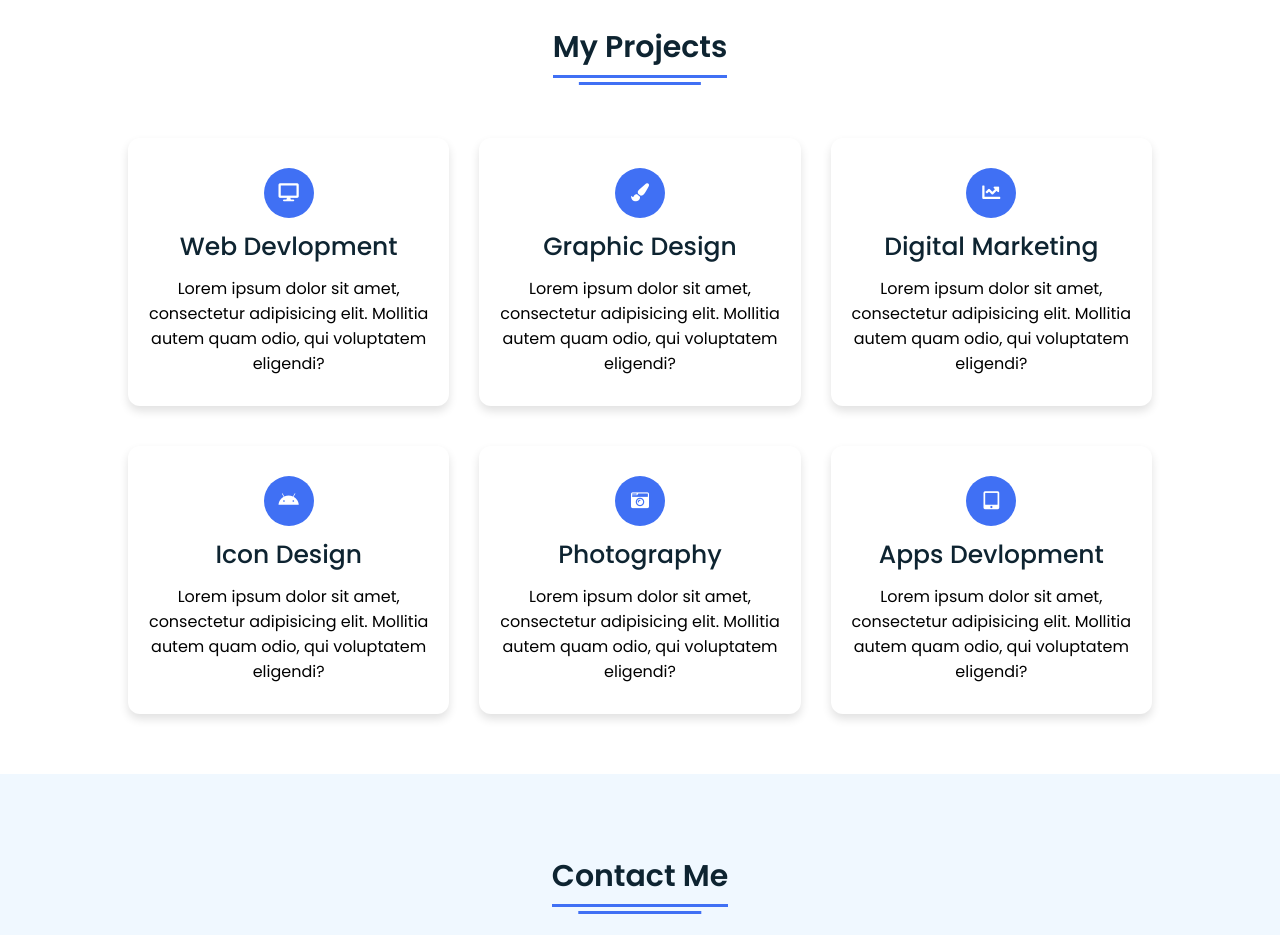
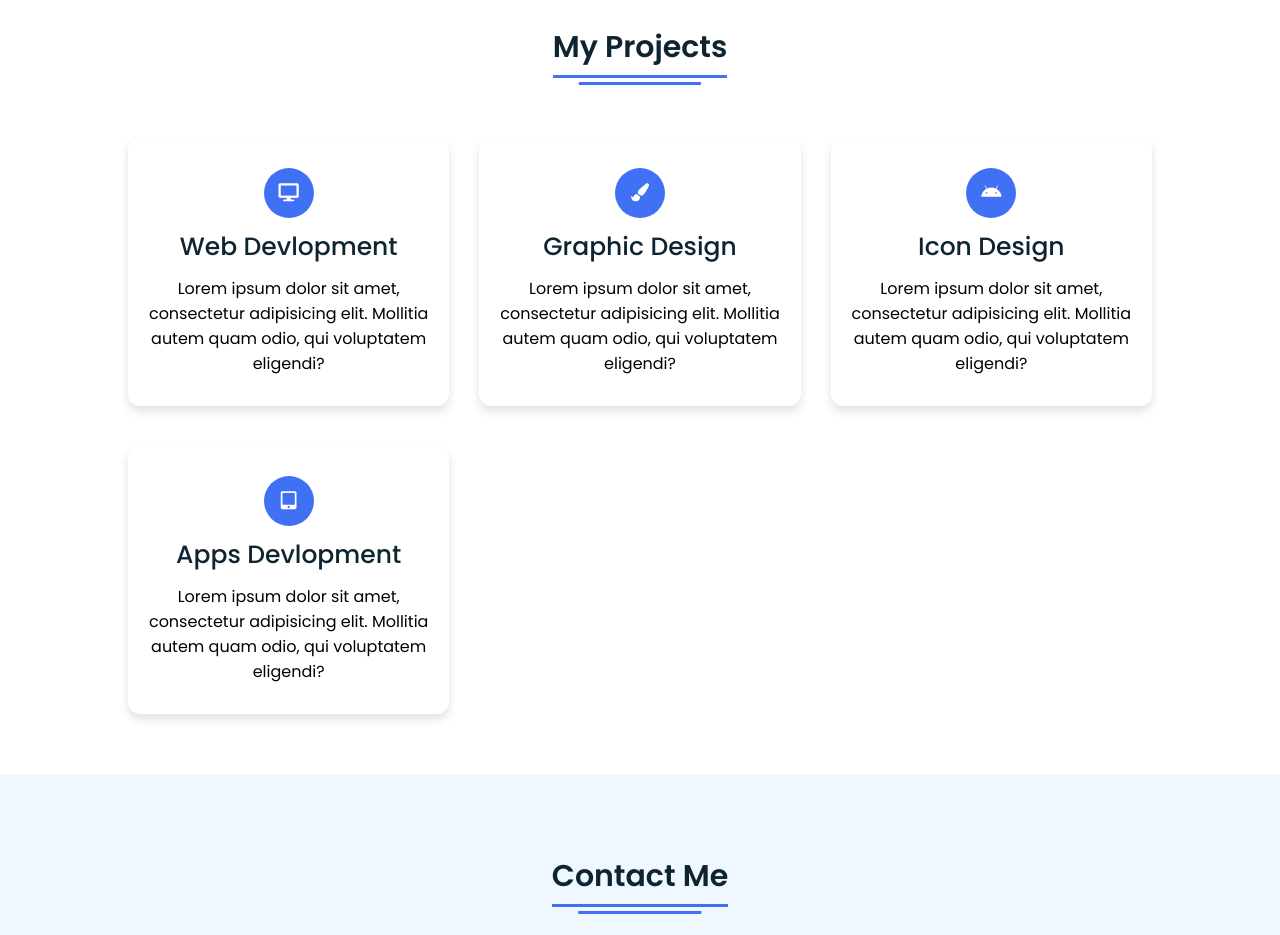
Before and after one commit to Code-Parth/Portfolio.gihub.io, a plain HTML site: page index.html in a window 1280 px wide. Shown: the part 2300-3235 px from the top of the page. Drawn offline with nearby package versions, Linux system fonts and the light colour scheme.

Commit message:
Update index.html

```diff
--- a/index.html
+++ b/index.html
@@ -135,14 +135,14 @@
           <p>Lorem ipsum dolor sit amet, consectetur adipisicing elit. Mollitia autem quam odio, qui voluptatem
             eligendi?</p>
         </div>
-        <div class="box">
+<!--         <div class="box">
           <div class="icon">
             <i class="fas fa-chart-line"></i>
           </div>
           <div class="topic">Digital Marketing</div>
           <p>Lorem ipsum dolor sit amet, consectetur adipisicing elit. Mollitia autem quam odio, qui voluptatem
             eligendi?</p>
-        </div>
+        </div> -->
         <div class="box">
           <div class="icon">
             <i class="fab fa-android"></i>
@@ -151,14 +151,14 @@
           <p>Lorem ipsum dolor sit amet, consectetur adipisicing elit. Mollitia autem quam odio, qui voluptatem
             eligendi?</p>
         </div>
-        <div class="box">
+<!--         <div class="box">
           <div class="icon">
             <i class="fas fa-camera-retro"></i>
           </div>
           <div class="topic">Photography</div>
           <p>Lorem ipsum dolor sit amet, consectetur adipisicing elit. Mollitia autem quam odio, qui voluptatem
             eligendi?</p>
-        </div>
+        </div> -->
         <div class="box">
           <div class="icon">
             <i class="fas fa-tablet-alt"></i>
@@ -171,7 +171,6 @@
     </div>
   </section>
 
-  <!-- Contact Me section Start -->
   <section class="contact" id="contact">
     <div class="content">
       <div class="title"><span>Contact Me</span></div>
```
